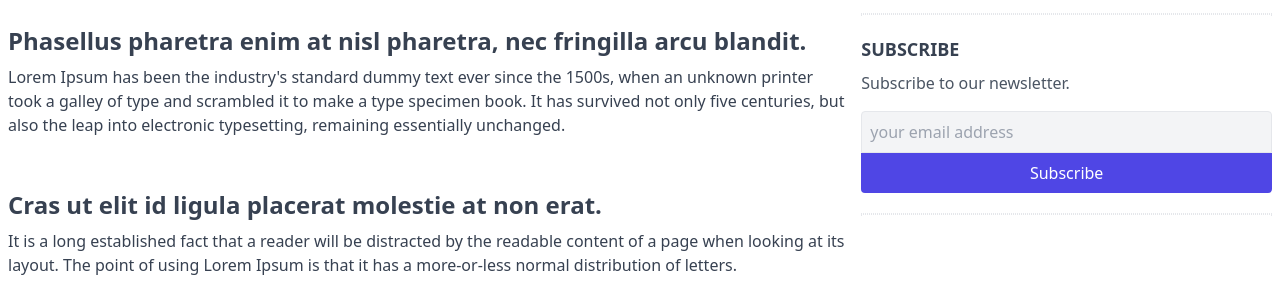
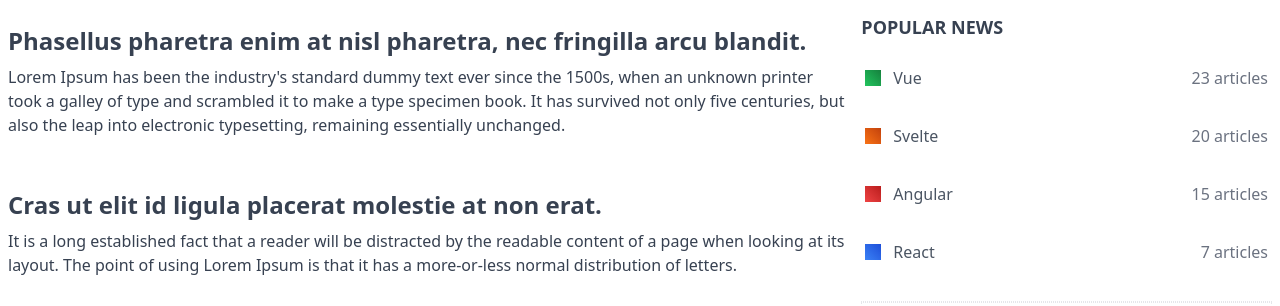
Before and after one commit to SMwebdeveloper/tailwindcss-curse, a website: page index.html in a window 1280 px wide. Shown: the part 494-800 px from the top of the page. Drawn offline with Linux system fonts and the light colour scheme.

Commit message:
gradient

```diff
--- a/index.html
+++ b/index.html
@@ -196,6 +196,43 @@
         </div>
 
         <div class="w-1/3 px-2">
+           <!-- topics -->
+           <div class="mb-5">
+            <h5 class="font-bold text-lg uppercase text-gray-700 mb-2">
+              Popular News
+            </h5>
+            <ul>
+              <li class="px-1 py-4 border-y border-white hover:border-gray-200">
+                <a class="flex items-center text-gray-600" href="#">
+                  <span class="inline-block w-4 h-4 mr-3 bg-gradient-to-tr from-green-500 to-green-700"></span>
+                  Vue
+                  <span class="text-gray-500 ml-auto">23 articles</span>
+                </a>
+              </li>
+              <li class="px-1 py-4 border-y border-white hover:border-gray-200">
+                <a class="flex items-center text-gray-600" href="#">
+                  <span class="inline-block w-4 h-4 mr-3 bg-gradient-to-tr from-orange-500 to-orange-700"></span>
+                  Svelte
+                  <span class="text-gray-500 ml-auto">20 articles</span>
+                </a>
+              </li>
+              <li class="px-1 py-4 border-y border-white hover:border-gray-200">
+                <a class="flex items-center text-gray-600" href="#">
+                  <span class="inline-block w-4 h-4 mr-3 bg-gradient-to-tr from-red-500 to-red-700"></span>
+                  Angular
+                  <span class="text-gray-500 ml-auto">15 articles</span>
+                </a>
+              </li>
+              <li class="px-1 py-4 border-y border-white hover:border-gray-200">
+                <a class="flex items-center text-gray-600" href="#">
+                  <span class="inline-block w-4 h-4 mr-3 bg-gradient-to-tr from-blue-500 to-blue-700"></span>
+                  React
+                  <span class="text-gray-500 ml-auto">7 articles</span>
+                </a>
+              </li>
+            </ul>
+          </div>
+
           <!-- divider -->
           <div class="border border-dotted"></div>
 
```
Also changed, not shown: public/styles.css.
